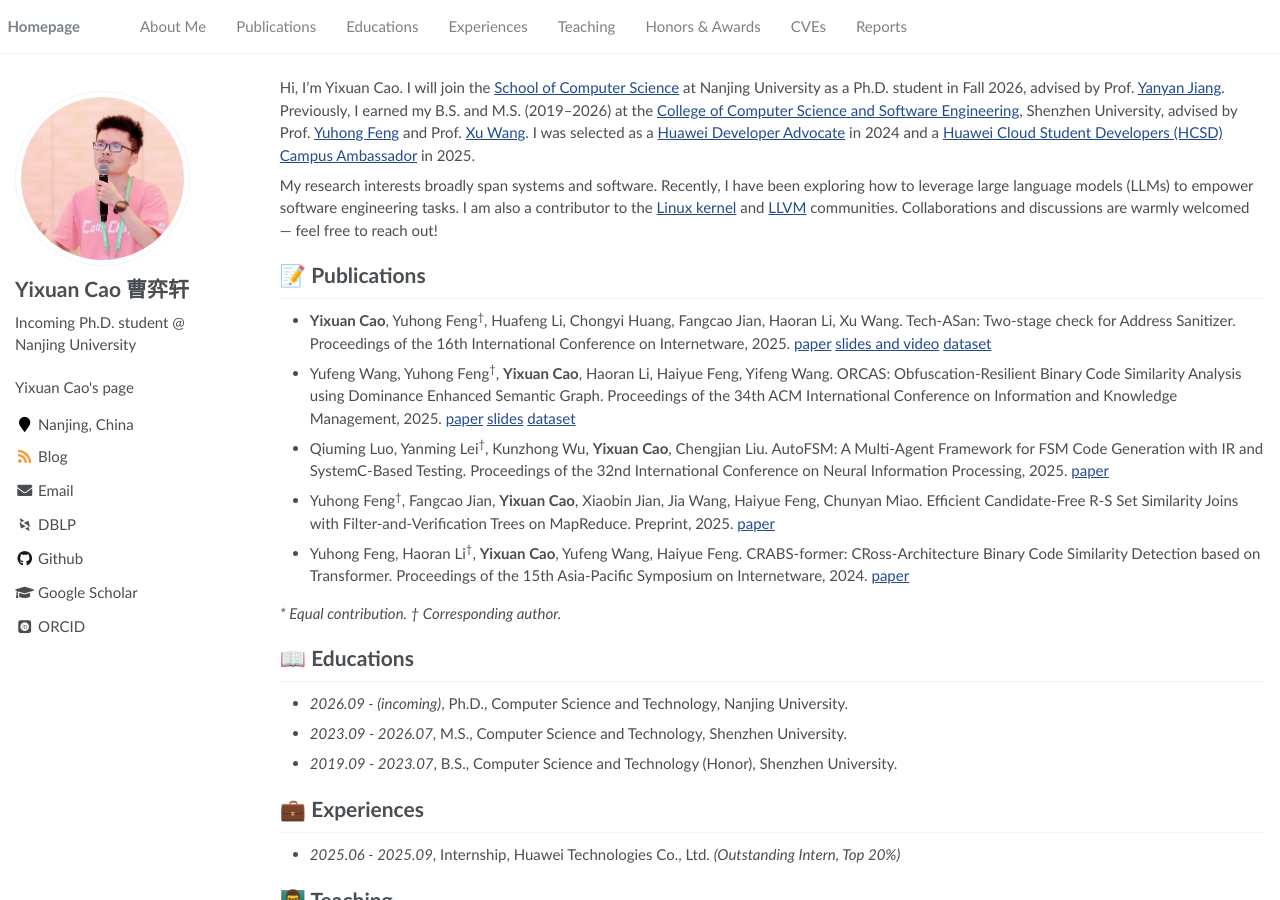
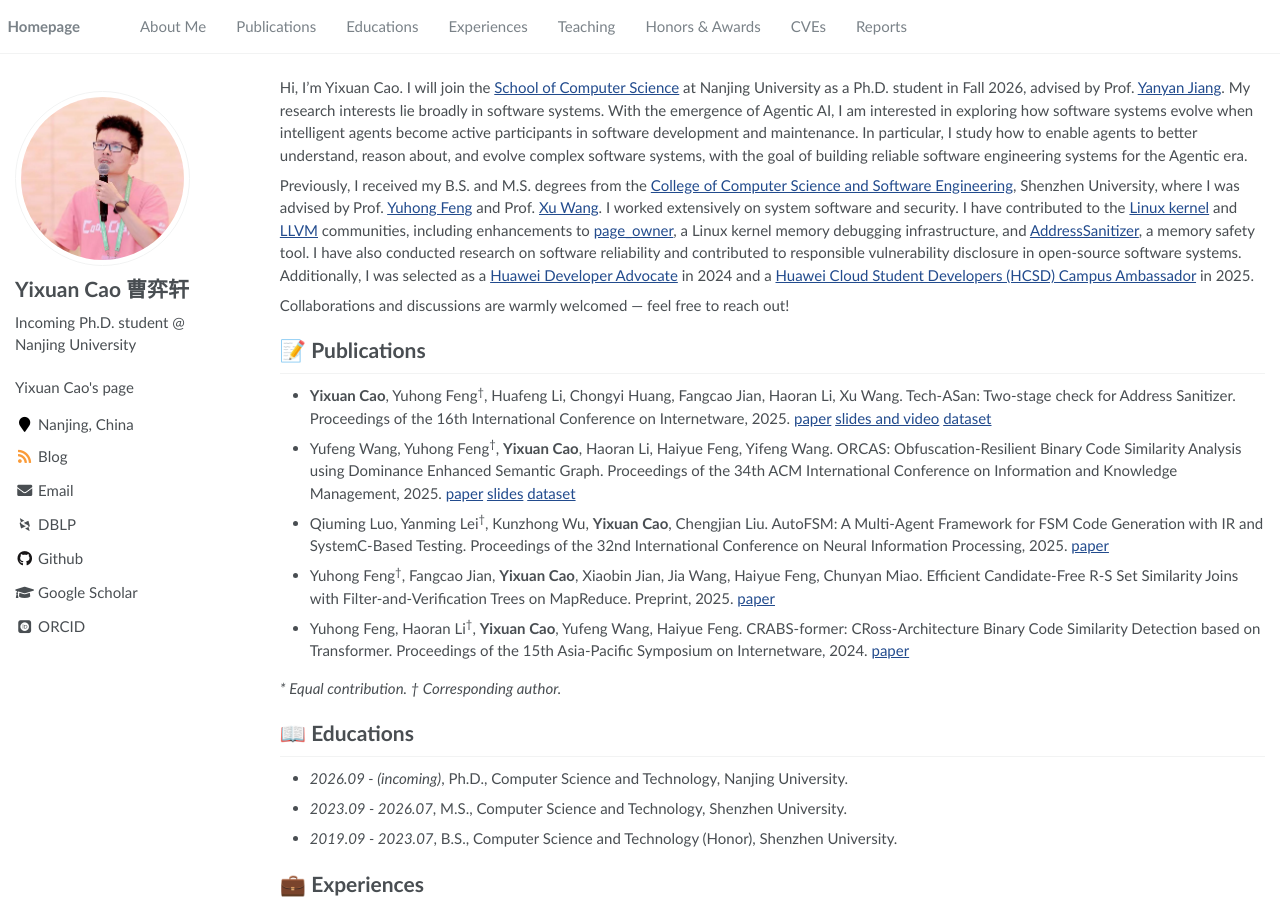
Before and after one commit to Cao-Wuhui/Cao-Wuhui.github.io, a Jekyll site: the page built from _pages/about.md, in a window 1280 px wide and 900 px high. Built offline with Jekyll 4.4.1, drawn with Linux system fonts in a browser that asks for light colours; some web fonts are replaced.

Commit message:
Rewrite About Me with research focus and doc links

```diff
--- a/_pages/about.md
+++ b/_pages/about.md
@@ -17,9 +17,11 @@ redirect_from:
 
 <span class='anchor' id='about-me'></span>
 
-Hi, I’m Yixuan Cao. I will join the [School of Computer Science](https://cs.nju.edu.cn/cs_en/main.htm) at Nanjing University as a Ph.D. student in Fall 2026, advised by Prof. [Yanyan Jiang](https://jiangyy.github.io/). Previously, I earned my B.S. and M.S. (2019–2026) at the [College of Computer Science and Software Engineering](https://csse.szu.edu.cn/), Shenzhen University, advised by Prof. [Yuhong Feng](https://scholar.google.com/citations?user=29WXQ_sAAAAJ) and Prof. [Xu Wang](https://scholar.google.com/citations?user=XNDHhIEAAAAJ). I was selected as a [Huawei Developer Advocate](https://developer.huawei.com/home/program/advocates/member/7f07f1011f7d48b0bc989f8712919d79) in 2024 and a [Huawei Cloud Student Developers (HCSD) Campus Ambassador](https://developer.huaweicloud.com/program/hcsd/personal?applicationId=046f0ef1ac31471f84b97acadc709be5) in 2025.
+Hi, I’m Yixuan Cao. I will join the [School of Computer Science](https://cs.nju.edu.cn/cs_en/main.htm) at Nanjing University as a Ph.D. student in Fall 2026, advised by Prof. [Yanyan Jiang](https://jiangyy.github.io/). My research interests lie broadly in software systems. With the emergence of Agentic AI, I am interested in exploring how software systems evolve when intelligent agents become active participants in software development and maintenance. In particular, I study how to enable agents to better understand, reason about, and evolve complex software systems, with the goal of building reliable software engineering systems for the Agentic era.
 
-My research interests broadly span systems and software. Recently, I have been exploring how to leverage large language models (LLMs) to empower software engineering tasks. I am also a contributor to the [Linux kernel](https://git.kernel.org/pub/scm/linux/kernel/git/next/linux-next.git/log/?qt=author&q=caoyixuan2019) and [LLVM](https://github.com/llvm/llvm-project/pulls?q=is%3Apr+author%3ACao-Wuhui) communities. Collaborations and discussions are warmly welcomed — feel free to reach out!
+Previously, I received my B.S. and M.S. degrees from the [College of Computer Science and Software Engineering](https://csse.szu.edu.cn/), Shenzhen University, where I was advised by Prof. [Yuhong Feng](https://scholar.google.com/citations?user=29WXQ_sAAAAJ) and Prof. [Xu Wang](https://scholar.google.com/citations?user=XNDHhIEAAAAJ). I worked extensively on system software and security. I have contributed to the [Linux kernel](https://git.kernel.org/pub/scm/linux/kernel/git/next/linux-next.git/log/?qt=author&q=caoyixuan2019) and [LLVM](https://github.com/llvm/llvm-project/pulls?q=is%3Apr+author%3ACao-Wuhui) communities, including enhancements to [page_owner](https://docs.kernel.org/mm/page_owner.html), a Linux kernel memory debugging infrastructure, and [AddressSanitizer](https://clang.llvm.org/docs/AddressSanitizer.html), a memory safety tool. I have also conducted research on software reliability and contributed to responsible vulnerability disclosure in open-source software systems. Additionally, I was selected as a [Huawei Developer Advocate](https://developer.huawei.com/home/program/advocates/member/7f07f1011f7d48b0bc989f8712919d79) in 2024 and a [Huawei Cloud Student Developers (HCSD) Campus Ambassador](https://developer.huaweicloud.com/program/hcsd/personal?applicationId=046f0ef1ac31471f84b97acadc709be5) in 2025.
+
+Collaborations and discussions are warmly welcomed — feel free to reach out!
 
 # 📝 Publications
 - **Yixuan Cao**, Yuhong Feng<sup>†</sup>, Huafeng Li, Chongyi Huang, Fangcao Jian, Haoran Li, Xu Wang. Tech-ASan: Two-stage check for Address Sanitizer. Proceedings of the 16th International Conference on Internetware, 2025. [paper](https://doi.org/10.1145/3755881.3755918) [slides and video](https://conf.researchr.org/details/internetware-2025/internetware-2025-research-track/38/Tech-ASan-Two-stage-check-for-Address-Sanitizer) [dataset](https://github.com/Hufffman/Adjusted-Juliet-Test-Suite)
```
